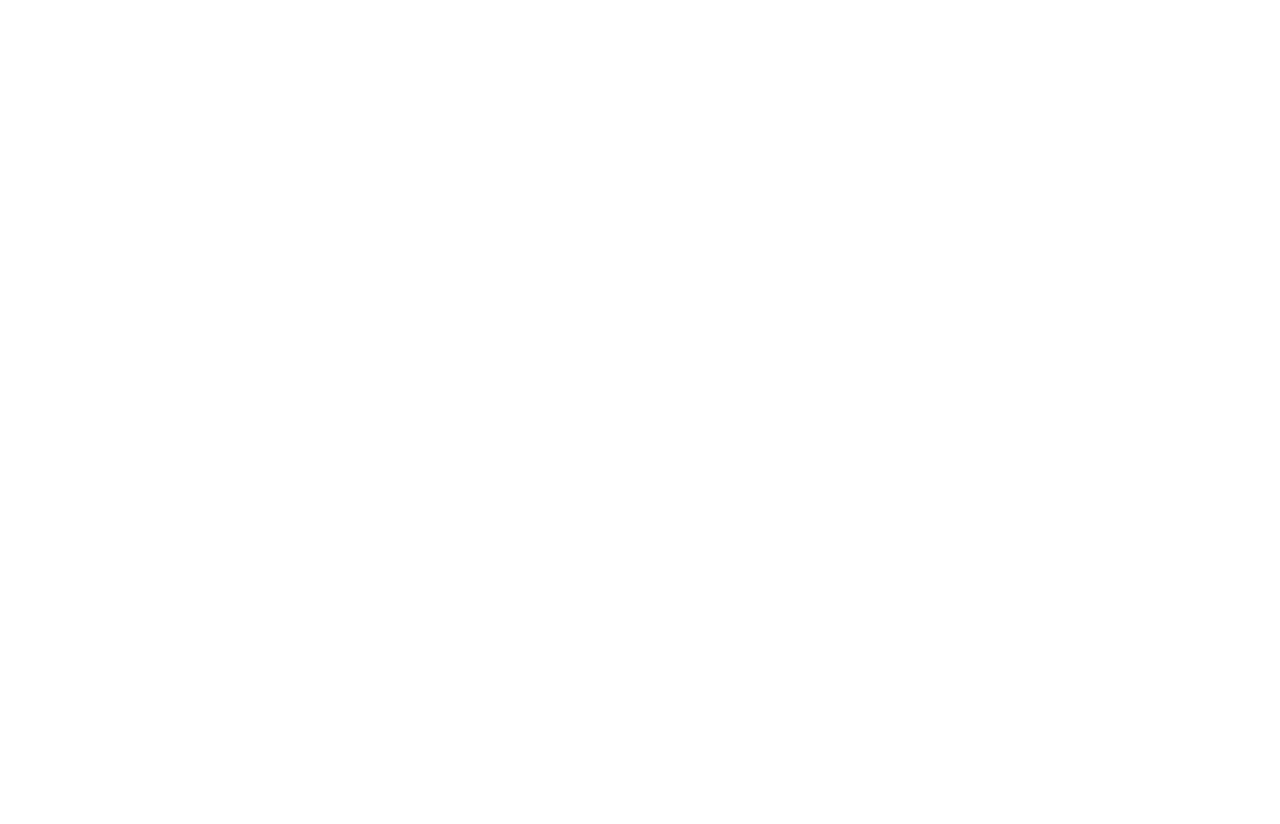
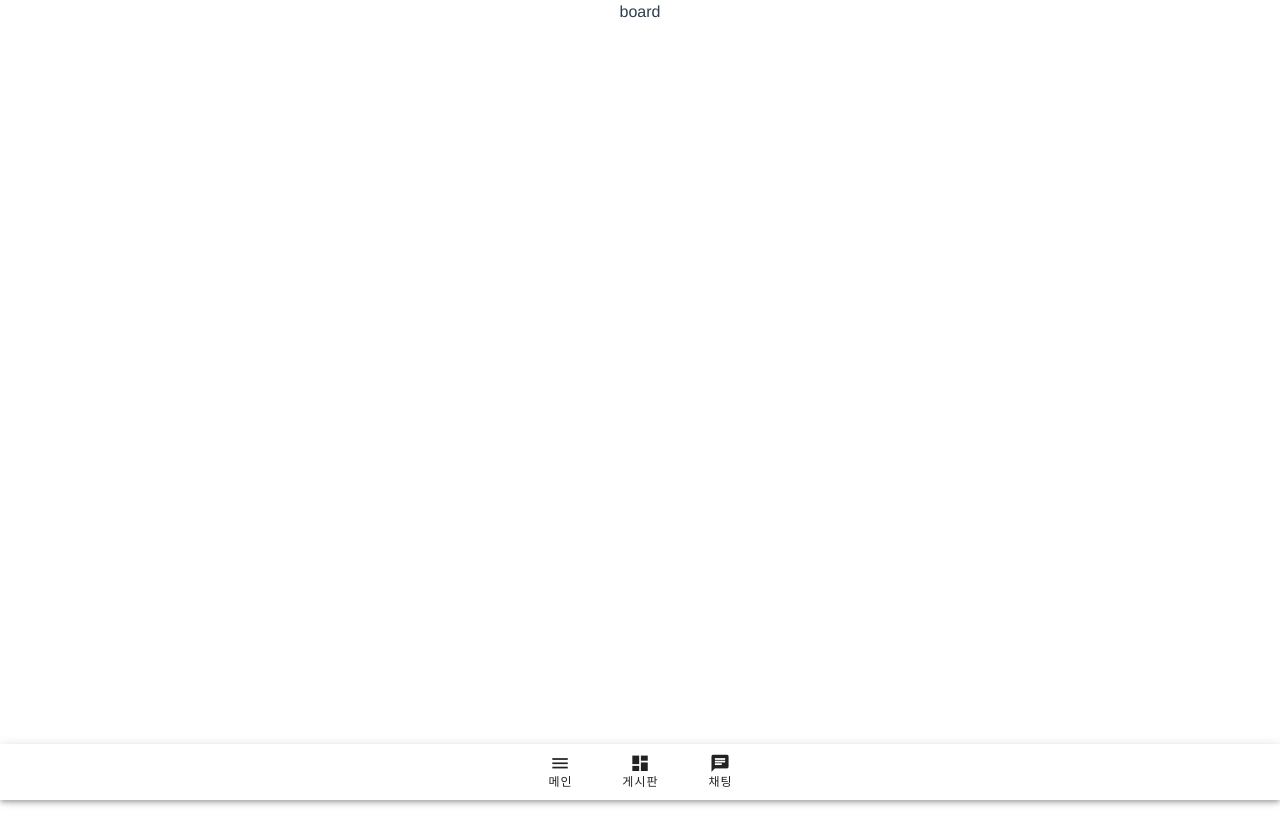
Before and after one commit to iswoos/daily_assistant_vue.js, a Vue app: page /board in a window 1280 px wide. Before the commit this address had no page. Before the commit the page ends 800 px from the top, so only its background shows below. Built offline with nearby package versions, Linux system fonts and the light colour scheme.

Commit message:
네비게이션바 생성 및 라우팅 기능 추가

```diff
--- a/package.json
+++ b/package.json
@@ -8,10 +8,12 @@
     "lint": "vue-cli-service lint"
   },
   "dependencies": {
+    "@mdi/font": "^7.4.47",
     "axios": "^1.7.2",
     "core-js": "^3.8.3",
     "dotenv": "^16.4.5",
     "vue": "^3.2.13",
+    "vue-cookie": "^1.1.4",
     "vue-router": "^4.3.2"
   },
   "devDependencies": {
@@ -24,7 +26,9 @@
     "eslint-config-prettier": "^9.1.0",
     "eslint-plugin-prettier": "^5.1.3",
     "eslint-plugin-vue": "^9.26.0",
-    "prettier": "^3.3.1"
+    "prettier": "^3.3.1",
+    "vite-plugin-vuetify": "^2.0.3",
+    "vuetify": "^3.6.10"
   },
   "eslintConfig": {
     "root": true,
--- /dev/null
+++ b/src/components/layouts/BottomNavigationBar.vue
@@ -0,0 +1,56 @@
+<template>
+  <div>
+    <v-app>
+      <v-bottom-navigation>
+        <v-btn
+          v-for="item in bottomNavigationItems"
+          :key="item.routerName"
+          @click="routeLink(item.routerName)"
+        >
+          <v-icon>{{ item.iconName }}</v-icon>
+          <span>{{ item.name }}</span>
+        </v-btn>
+      </v-bottom-navigation>
+    </v-app>
+  </div>
+</template>
+<script>
+import { ref } from 'vue'
+import { useRouter } from 'vue-router'
+
+export default {
+  name: 'BottomNavigationBar',
+
+  setup(props) {
+    const router = useRouter()
+
+    const bottomNavigationItems = ref([
+      {
+        routerName: 'main',
+        iconName: 'mdi-menu',
+        name: '메인',
+      },
+      {
+        routerName: 'board',
+        iconName: 'mdi-view-dashboard',
+        name: '게시판',
+      },
+      {
+        routerName: 'chatlist',
+        iconName: 'mdi-message-text',
+        name: '채팅',
+      },
+    ])
+
+    const routeLink = (routerName) => {
+      router.push(routerName)
+    }
+
+    return {
+      bottomNavigationItems,
+      routeLink,
+    }
+  },
+}
+</script>
+<style></style>
--- a/src/main.js
+++ b/src/main.js
@@ -3,5 +3,6 @@
 
 // 생성한 뷰 라우터 받아오기
 import { router } from './router/index.js'
+import vuetify from './plugins/vuetify'
 
-createApp(App).use(router).mount('#app')
+createApp(App).use(router).use(vuetify).mount('#app')
--- /dev/null
+++ b/src/pages/Board.vue
@@ -0,0 +1,20 @@
+<template>
+  <div>board</div>
+  <div>
+    <BottomNavigationBar />
+  </div>
+</template>
+<script>
+import BottomNavigationBar from '@/components/layouts/BottomNavigationBar.vue'
+
+export default {
+  name: 'BoardPage',
+  components: {
+    BottomNavigationBar,
+  },
+  setup() {
+    return {}
+  },
+}
+</script>
+<style></style>
--- /dev/null
+++ b/src/pages/ChatList.vue
@@ -0,0 +1,20 @@
+<template>
+  <div>chatlist</div>
+  <div>
+    <BottomNavigationBar />
+  </div>
+</template>
+<script>
+import BottomNavigationBar from '@/components/layouts/BottomNavigationBar.vue'
+
+export default {
+  name: 'ChatListPage',
+  components: {
+    BottomNavigationBar,
+  },
+  setup() {
+    return {}
+  },
+}
+</script>
+<style></style>
--- a/src/pages/Login.vue
+++ b/src/pages/Login.vue
@@ -32,6 +32,7 @@
 import { useRouter } from 'vue-router'
 import { reactive, ref } from 'vue'
 import axios from 'axios'
+import { JsonStorage } from '@/utils/storage/JsonStorage'
 
 export default {
   name: 'LoginPage',
@@ -54,6 +55,7 @@
             password: form.password,
           },
         )
+        JsonStorage.set('user', { userId: form.userId })
         router.push('/main')
         // localStorage.setItem('token', response.data.token)
       } catch (error) {
--- a/src/pages/Main.vue
+++ b/src/pages/Main.vue
@@ -1,4 +1,5 @@
 <template>
+  <div>
     <div v-if="weatherData">
       <p>지역: {{ weatherData.city.name }}</p>
       <div v-for="item in weatherData.list" :key="item.dt">
@@ -7,6 +8,13 @@
         <p>온도: {{ item.main.temp }} °C</p>
         <hr />
       </div>
+    </div>
+  </div>
+
+  <div>main</div>
+
+  <div>
+    <BottomNavigationBar />
   </div>
 </template>
 
@@ -33,10 +41,14 @@
 <script>
 import { ref, onMounted } from 'vue'
 import axios from 'axios'
+import BottomNavigationBar from '@/components/layouts/BottomNavigationBar'
 
 export default {
   name: 'MainPage',
 
+  components: {
+    BottomNavigationBar,
+  },
   setup() {
     const positionObj = ref({})
     const weatherData = ref(null)
@@ -90,6 +102,7 @@
       try {
         const response = await axios.get(url)
         weatherData.value = response.data
+        console.log(weatherData.value)
       } catch (error) {
         console.error('날씨 정보를 가져오는 중 오류 발생:', error)
       }
@@ -111,3 +124,5 @@
   },
 }
 </script>
+
+<style></style>
--- /dev/null
+++ b/src/plugins/vuetify.js
@@ -0,0 +1,10 @@
+import '@mdi/font/css/materialdesignicons.css'
+import 'vuetify/styles'
+import { createVuetify } from 'vuetify'
+import * as components from 'vuetify/components'
+import * as directives from 'vuetify/directives'
+
+export default createVuetify({
+  components,
+  directives,
+})
--- a/src/router/index.js
+++ b/src/router/index.js
@@ -4,6 +4,8 @@
 import MainPage from '../pages/Main.vue'
 import LoginPage from '../pages/Login.vue'
 import SignupPage from '../pages/Signup.vue'
+import BoardPage from '../pages/Board.vue'
+import ChatListPage from '../pages/ChatList.vue'
 
 // 라우터 설계
 const routes = [
@@ -11,6 +13,8 @@
   { path: '/login', component: LoginPage },
   { path: '/main', component: MainPage },
   { path: '/signup', component: SignupPage },
+  { path: '/chatlist', component: ChatListPage },
+  { path: '/board', component: BoardPage },
 ]
 
 // 라우터 생성
--- /dev/null
+++ b/src/utils/storage/JsonStorage.js
@@ -0,0 +1,21 @@
+export class JsonStorage {
+  static set(key, value) {
+    if (!key || !value) {
+      throw new Error('key 혹은 value가 없음')
+    }
+    if (typeof value !== 'object') {
+      throw new Error('value가 object형태가 아님')
+    }
+    return window.sessionStorage.setItem(key, JSON.stringify(value))
+  }
+
+  static get(key) {
+    if (!key) {
+      throw new Error('key가 없음')
+    }
+    const storageData = window.sessionStorage.getItem(key)
+    if (!storageData) return
+
+    return JSON.parse(storageData)
+  }
+}
```
Also changed, not shown: 1 other file (tests, documents, lock files or other folders). Lines whose indentation alone changed are shown as unchanged.
